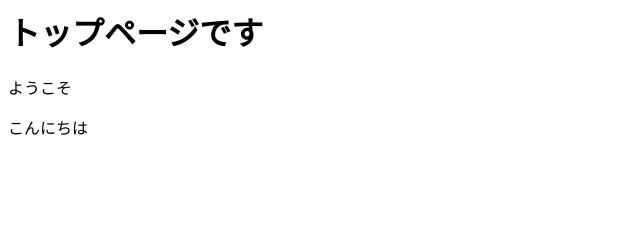
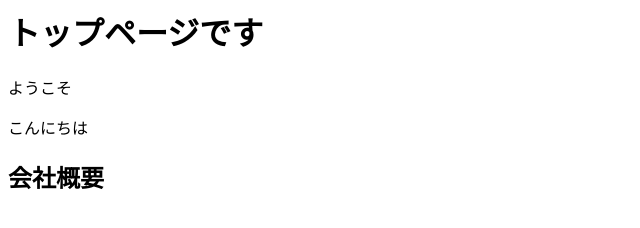
Before and after one commit to zd2M15/myshop2, a plain HTML site: page index.html in a window 1280 px wide. Shown: the whole page, without its empty margins (0-640 px from the left). Drawn offline with Linux system fonts and the light colour scheme.

Commit message:
会社概要を追加

```diff
--- a/index.html
+++ b/index.html
@@ -1,3 +1,4 @@
 <h1>トップページです</h1>
 <p>ようこそ</p>
 <p>こんにちは</p>
+<h2>会社概要</h2>
```
